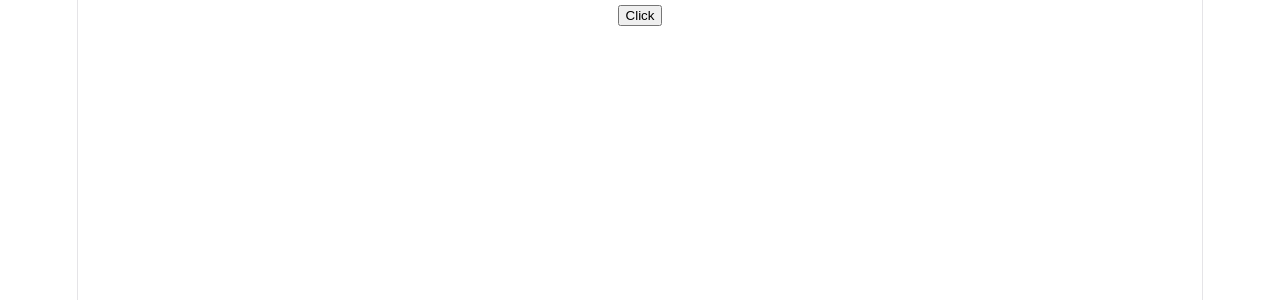
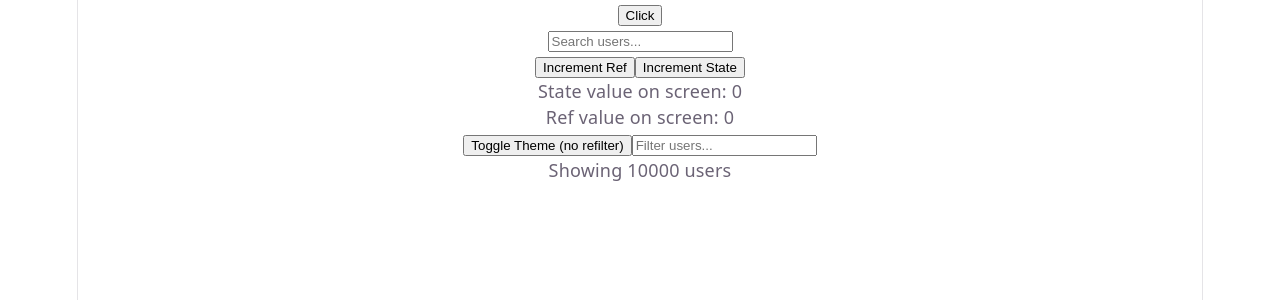
Before and after one commit to SinghRamanjot/React_Concepts, a React (Vite) app: page / in a window 1280 px wide. Shown: the top 300 px of the page. Built offline with nearby package versions, Linux system fonts and the light colour scheme.

Commit message:
examples for useMemo and useRef

```diff
--- a/src/App.tsx
+++ b/src/App.tsx
@@ -1,9 +1,15 @@
-import FetchOnMount from './concepts/useEffect/FetchOnMount.demo';
+import FetchOnMount from "./concepts/useEffect/FetchOnMount.demo";
+import SearchUsers from "./concepts/useEffect/Debouce";
+import FocusInput from "./concepts/useRef/FocusInput.demo";
+import ExpensiveCalc from "./concepts/useMemo/ExpensiveCalc.demo";
 
 const App = () => {
   return (
     <div>
       <FetchOnMount />
+      <SearchUsers />
+      <FocusInput />
+      <ExpensiveCalc/>
     </div>
   );
 };
--- a/src/concepts/useMemo/ExpensiveCalc.demo.tsx
+++ b/src/concepts/useMemo/ExpensiveCalc.demo.tsx
@@ -0,0 +1,67 @@
+// import { useState, useMemo } from "react"
+
+// const ExpensiveCalc = () => {
+//   const [count, setCount] = useState(0)
+//   const [text, setText] = useState("")
+
+//   const expensiveValue = useMemo(() => {
+//     console.log("🔴 Expensive calculation ran!")
+//     let total = 0
+//     for (let i = 0; i < 1000000000; i++) {
+//       total += i
+//     }
+//     return total
+//   }, [count])
+
+//   return (
+//     <div>
+//       <h2>Expensive Value: {expensiveValue}</h2>
+//       <button onClick={() => setCount(prev => prev + 1)}>
+//         Change Count (recalculates)
+//       </button>
+//       <input
+//         value={text}
+//         onChange={e => setText(e.target.value)}
+//         placeholder="Type here (no recalculation)"
+//       />
+//     </div>
+//   )
+// //
+
+// export default ExpensiveCalc
+
+import { useState, useMemo } from "react"
+
+const data = Array.from({ length: 10000 }, (_, i) => ({
+  id: i,
+  name: `User ${i}`,
+  salary: Math.floor(Math.random() * 100000)
+}))
+
+const ExpensiveCalc = () => {
+  const [filter, setFilter] = useState("")
+  const [theme, setTheme] = useState("light")
+
+  const filteredData = useMemo(() => {
+    console.log("Filtering ran!")
+    return data.filter(user =>
+      user.name.toLowerCase().includes(filter.toLowerCase())
+    )
+  }, [filter])
+
+  return (
+    <div>
+      <button onClick={() => setTheme(t => t === "light" ? "dark" : "light")}>
+        Toggle Theme (no refilter)
+      </button>
+      <input
+        value={filter}
+        onChange={e => setFilter(e.target.value)}
+        placeholder="Filter users..."
+      />
+      <p>Showing {filteredData.length} users</p>
+    </div>
+  )
+}
+
+export default ExpensiveCalc
--- a/src/concepts/useRef/FocusInput.demo.tsx
+++ b/src/concepts/useRef/FocusInput.demo.tsx
@@ -0,0 +1,32 @@
+import React, { useRef, useState } from "react";
+
+function FocusInput() {
+  const countRef = useRef(0);
+  const [countState, setCountState] = useState(0);
+
+  return (
+    <div>
+      <button
+        onClick={() => {
+          console.log("Ref value:", countRef.current);
+        }}
+      >
+        Increment Ref
+      </button>
+
+      <button
+        onClick={() => {
+          setCountState((prev) => prev + 1);
+          countRef.current = countState;
+        }}
+      >
+        Increment State
+      </button>
+
+      <p>State value on screen: {countState}</p>
+      <p>Ref value on screen: {countRef.current}</p>
+    </div>
+  );
+}
+
+export default FocusInput;
```
